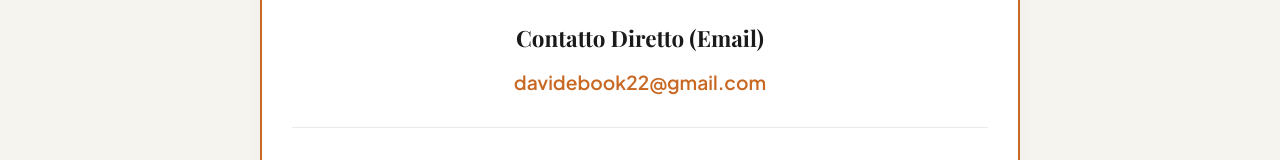
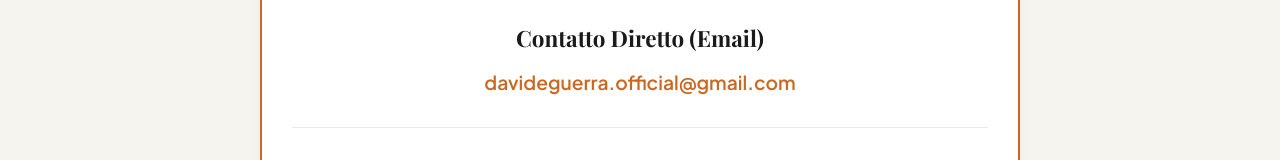
Before and after one commit to davideguerraofficial/miosito, a plain HTML site: page contatti.html in a window 1280 px wide. Shown: the part 299-459 px from the top of the page. Drawn offline with nearby package versions, Linux system fonts and the light colour scheme; a web font is replaced by a local one.

Commit message:
Update contatti.html

```diff
--- a/contatti.html
+++ b/contatti.html
@@ -196,7 +196,7 @@
             <!-- 1. EMAIL IN PRIMO PIANO -->
             <div class="email-section">
                 <h2>Contatto Diretto (Email)</h2>
-                <a href="mailto:davideguerra.official@gmail.com" class="email-link">davidebook22@gmail.com</a>
+                <a href="mailto:davideguerra.official@gmail.com" class="email-link">davideguerra.official@gmail.com</a>
             </div>
 
             <!-- 2. LINKTREE -->
```
